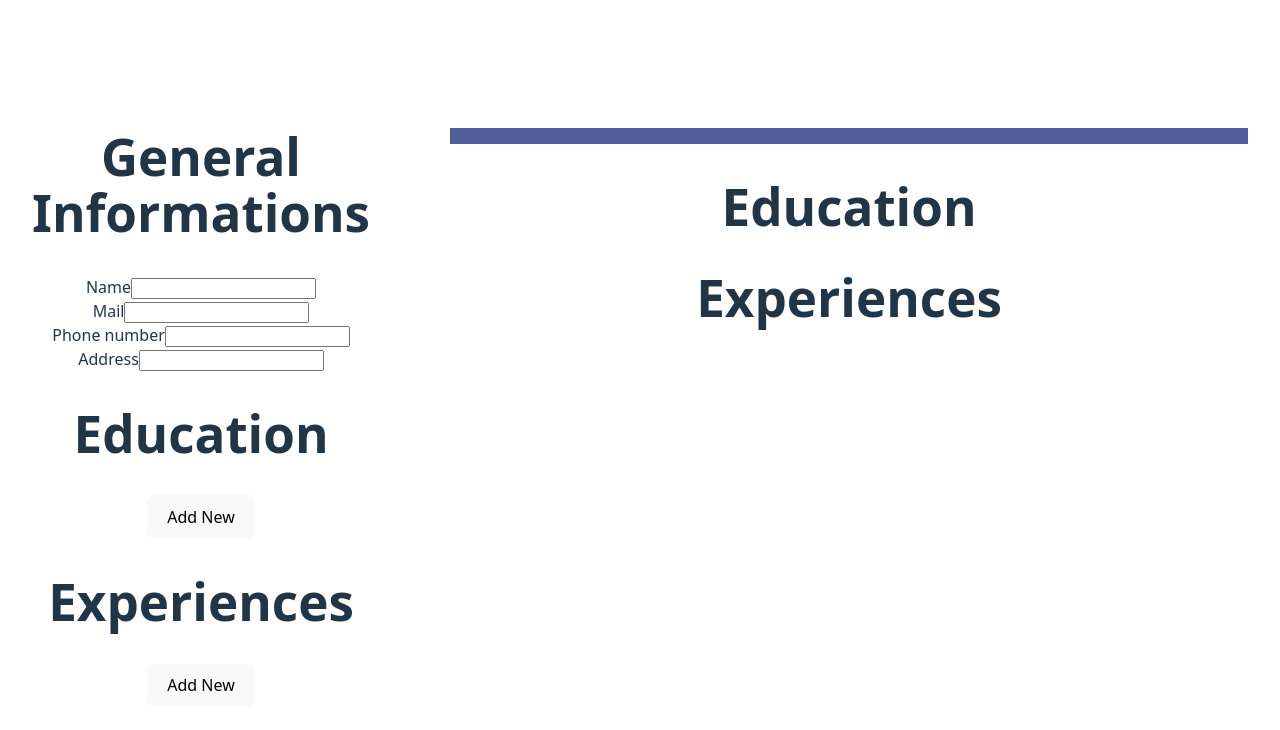
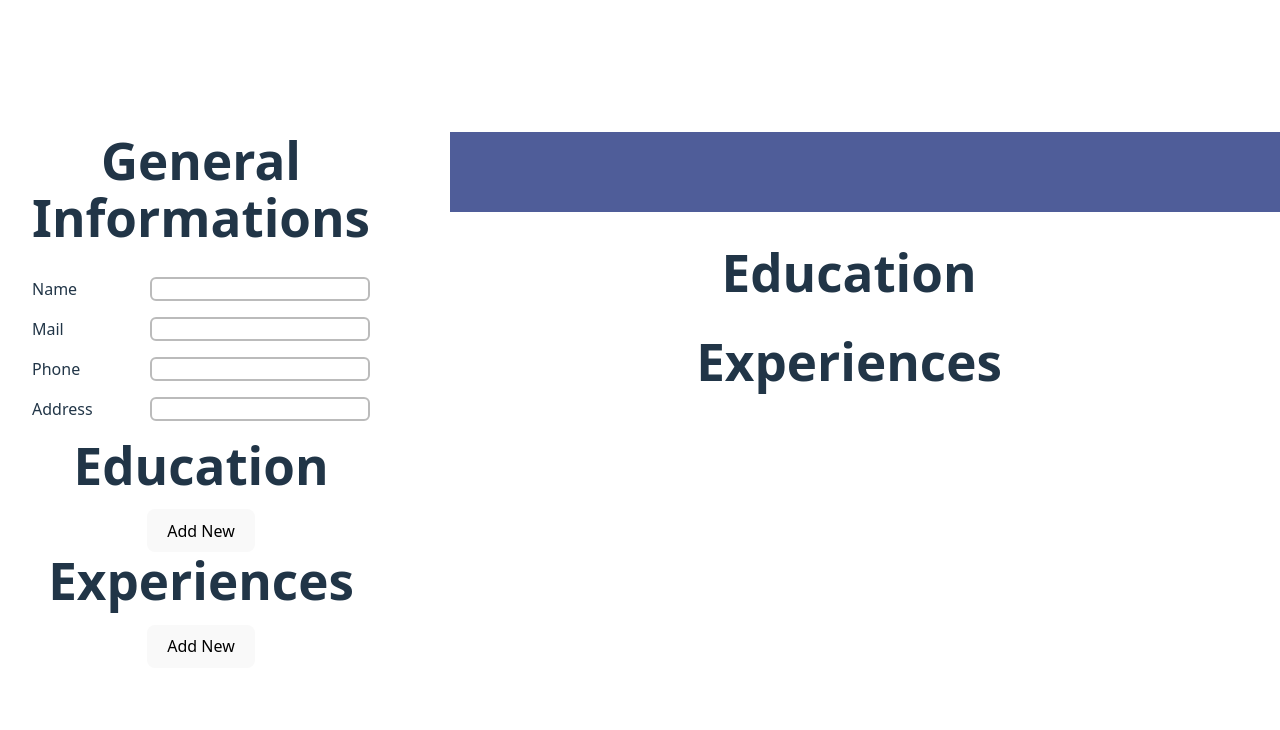
Before and after one commit to DocQuantic/odin-cv, a React (Vite) app: page / in a window 1280 px wide. Shown: the top 730 px of the page. Built offline with nearby package versions, Linux system fonts and the light colour scheme.

Commit message:
Set styling for the app

```diff
--- a/src/App.css
+++ b/src/App.css
@@ -1,3 +1,8 @@
+*{
+  margin: 0;
+  padding: 0;
+}
+
 #root {
   max-width: 1280px;
   margin: 0 auto;
@@ -5,10 +10,62 @@
   text-align: center;
   display: grid;
   grid-template-columns: 1fr 3fr;
-  gap: 5em;
+  gap: 5rem;
 }
 
 form{
   display: flex;
   flex-direction: column;
 }
+
+h1{
+  margin-bottom: 1rem;
+}
+
+.head{
+  width: 100%;
+  background-color: rgb(79, 93, 153);
+  padding: 2rem 1rem;
+  margin-bottom: 2rem;
+}
+
+.info{
+  display: flex;
+  flex-direction: row;
+  gap: 2rem;
+  justify-content: center;
+}
+
+.educ{
+  margin-bottom: 2rem;
+}
+
+.entry{
+  display: grid;
+  text-align: left;
+  grid-template-columns: 1fr 5fr;
+  gap: 0rem 2rem;
+  align-items: center;
+  margin: 0 2rem 1rem 2rem;
+}
+
+li{
+  list-style: none;
+  display: grid;
+  grid-template-columns: 1fr 2fr;
+  gap: 1rem 0.5rem;
+  text-align: left;
+  margin: 1rem 0;
+}
+
+li>button{
+  grid-column: span 2;
+  width: 8rem;
+  text-align: center;
+  margin: auto;
+}
+
+input{
+  border: 2px solid rgb(187, 187, 187);
+  border-radius: 6px;
+}
--- a/src/App.jsx
+++ b/src/App.jsx
@@ -36,19 +36,19 @@ function App() {
     let newEducs
     switch(e.target.name){
       case "school":
-        newEducs = educations.map(educ => educ.id === e.target.parentNode.parentNode.id ? {...educ, school: e.target.value} : educ)
+        newEducs = educations.map(educ => educ.id === e.target.parentNode.id ? {...educ, school: e.target.value} : educ)
         setEducations(newEducs)
         break;
       case "degree":
-        newEducs = educations.map(educ => educ.id === e.target.parentNode.parentNode.id ? {...educ, degree: e.target.value} : educ)
+        newEducs = educations.map(educ => educ.id === e.target.parentNode.id ? {...educ, degree: e.target.value} : educ)
         setEducations(newEducs)
         break;
       case "start-date":
-        newEducs = educations.map(educ => educ.id === e.target.parentNode.parentNode.id ? {...educ, startDate: e.target.value} : educ)
+        newEducs = educations.map(educ => educ.id === e.target.parentNode.id ? {...educ, startDate: e.target.value} : educ)
         setEducations(newEducs)
         break;
       case "end-date":
-        newEducs = educations.map(educ => educ.id === e.target.parentNode.parentNode.id ? {...educ, endDate: e.target.value} : educ)
+        newEducs = educations.map(educ => educ.id === e.target.parentNode.id ? {...educ, endDate: e.target.value} : educ)
         setEducations(newEducs)
         break;
     }
@@ -58,24 +58,24 @@ function App() {
     let newExps
     switch(e.target.name){
       case "company":
-        newExps = experiences.map(exp => exp.id === e.target.parentNode.parentNode.id ? {...exp, company: e.target.value} : exp)
+        newExps = experiences.map(exp => exp.id === e.target.parentNode.id ? {...exp, company: e.target.value} : exp)
         console.log(newExps)
         setExperiences(newExps)
         break;
       case "position":
-        newExps = experiences.map(exp => exp.id === e.target.parentNode.parentNode.id ? {...exp, position: e.target.value} : exp)
+        newExps = experiences.map(exp => exp.id === e.target.parentNode.id ? {...exp, position: e.target.value} : exp)
         setExperiences(newExps)
         break;
       case "description":
-        newExps = experiences.map(exp => exp.id === e.target.parentNode.parentNode.id ? {...exp, description: e.target.value} : exp)
+        newExps = experiences.map(exp => exp.id === e.target.parentNode.id ? {...exp, description: e.target.value} : exp)
         setExperiences(newExps)
         break;
       case "start-date":
-        newExps = experiences.map(exp => exp.id === e.target.parentNode.parentNode.id ? {...exp, startDate: e.target.value} : exp)
+        newExps = experiences.map(exp => exp.id === e.target.parentNode.id ? {...exp, startDate: e.target.value} : exp)
         setExperiences(newExps)
         break;
       case "end-date":
-        newExps = experiences.map(exp => exp.id === e.target.parentNode.parentNode.id ? {...exp, endDate: e.target.value} : exp)
+        newExps = experiences.map(exp => exp.id === e.target.parentNode.id ? {...exp, endDate: e.target.value} : exp)
         setExperiences(newExps)
         break;
     }
--- a/src/components/CV.jsx
+++ b/src/components/CV.jsx
@@ -1,4 +1,3 @@
-import '../styles/CV.css'
 import EducEntry from './EducEntry'
 import ExpEntry from './ExpEntry'
 
--- a/src/components/EducCard.jsx
+++ b/src/components/EducCard.jsx
@@ -2,25 +2,19 @@ function EducCard({ education, onChange, onDel }){
     return (
         <>
             <li key={education.id} id={education.id}>
-                <div className="form-field">
                 <label htmlFor="school">School</label>
                 <input type="text" name="school" id="school" value={education.school} onChange={onChange}></input>
-                </div>
-                <div className="form-field">
+
                 <label htmlFor="degree">Degree</label>
                 <input type="text" name="degree" id="degree" value={education.degree} onChange={onChange}></input>
-                </div>
-                <div className="form-field">
+
                 <label htmlFor="start-date">Start Date</label>
-                    <input type="date" name="start-date" id="start-date" value={education.startDate} onChange={onChange}></input>
-                </div>
-                <div className="form-field">
+                <input type="text" name="start-date" id="start-date" value={education.startDate} onChange={onChange}></input>
+
                 <label htmlFor="end-date">End Date</label>
-                    <input type="date" name="end-date" id="end-date" value={education.endDate} onChange={onChange}></input>
-                </div>
-                <div className="buttons-area">
+                <input type="text" name="end-date" id="end-date" value={education.endDate} onChange={onChange}></input>
+
                 <button onClick={onDel}>Delete</button>
-                </div>
             </li>
             <hr></hr>
         </>
--- a/src/components/EducEntry.jsx
+++ b/src/components/EducEntry.jsx
@@ -1,9 +1,12 @@
 function EducEntry({education}){
     return(
         <>
-            <h2>{education.school}</h2>
-            <h3>{education.startDate} - {education.endDate}</h3>
-            <p>{education.degree}</p>
+            <div className="entry">
+                <p>{education.startDate} - {education.endDate}</p>
+                <h2>{education.school}</h2>
+                <p></p>
+                <p>{education.degree}</p>
+            </div>
         </>
     )
 }
--- a/src/components/ExpCard.jsx
+++ b/src/components/ExpCard.jsx
@@ -2,29 +2,23 @@ function ExpCard({ experience, onChange, onDel }){
     return (
         <>
             <li key={experience.id} id={experience.id}>
-                <div className="form-field">
+
+                <label htmlFor="position">Position</label>
+                <input type="text" name="position" id="position" value={experience.position} onChange={onChange}></input>
+
                 <label htmlFor="company">Company name</label>
                 <input type="text" name="company" id="company" value={experience.company} onChange={onChange}></input>
-                </div>
-                <div className="form-field">
-                    <label htmlFor="position">Position</label>
-                    <input type="text" name="position" id="position" value={experience.position} onChange={onChange}></input>
-                </div>
-                <div className="form-field">
+
                 <label htmlFor="start-date">Start Date</label>
-                    <input type="date" name="start-date" id="start-date" value={experience.startDate} onChange={onChange}></input>
-                </div>
-                <div className="form-field">
+                <input type="text" name="start-date" id="start-date" value={experience.startDate} onChange={onChange}></input>
+
                 <label htmlFor="end-date">End Date</label>
-                    <input type="date" name="end-date" id="end-date" value={experience.endDate} onChange={onChange}></input>
-                </div>
-                <div className="form-field">
+                <input type="text" name="end-date" id="end-date" value={experience.endDate} onChange={onChange}></input>
+
                 <label htmlFor="description">Description</label>
                 <textarea name="description" id="description" rows={5} value={experience.description} onChange={onChange}></textarea>
-                </div>
-                <div className="buttons-area">
+
                 <button onClick={onDel}>Delete</button>
-                </div>
             </li>
             <hr></hr>
         </>
--- a/src/components/ExpEntry.jsx
+++ b/src/components/ExpEntry.jsx
@@ -1,10 +1,14 @@
 function ExpEntry({experience}){
     return(
         <>
-            <h2>{experience.position}</h2>
-            <h3>{experience.company}</h3>
-            <p>{experience.startDate} - {experience.endDate}</p>
-            <p>{experience.description}</p>
+            <div className="entry">
+                <p>{experience.startDate} - {experience.endDate}</p>
+                <h2>{experience.position}</h2>
+                <p></p>
+                <h3>{experience.company}</h3>
+                <p></p>
+                <p>{experience.description}</p>
+            </div>
         </>
     )
 }
--- a/src/components/GeneralForm.jsx
+++ b/src/components/GeneralForm.jsx
@@ -1,25 +1,22 @@
-import '../styles/GeneralForm.css'
-
 function GeneralForm({info, onChange}){
     return(
         <>
             <h1>General Informations</h1>
-            <form action="" method="get">
-                <div className="form-field">
+            <form>
+                <div className="ul">
+                    <li>
                         <label htmlFor="name">Name</label>
                         <input type="text" name="name" id="name" value={info.name} onChange={onChange}></input>
-                </div>
-                <div className="form-field">
+
                         <label htmlFor="mail">Mail</label>
                         <input type="email" name="email" id="email" value={info.mail} onChange={onChange}></input>
-                </div>
-                <div className="form-field">
-                    <label htmlFor="phone">Phone number</label>
+
+                        <label htmlFor="phone">Phone</label>
                         <input type="tel" name="phone" id="phone" value={info.phone} onChange={onChange}></input>
-                </div>
-                <div className="form-field">
+
                         <label htmlFor="address">Address</label>
                         <input type="text" name="address" id="address" value={info.address} onChange={onChange}></input>
+                    </li>
                 </div>
             </form>
         </>
--- a/src/styles/CV.css
+++ /dev/null
@@ -1,11 +0,0 @@
-.head{
-    width: 100%;
-    background-color: rgb(79, 93, 153);
-}
-
-.info{
-    display: flex;
-    flex-direction: row;
-    gap: 2em;
-    justify-content: center;
-}
```
Also changed, not shown: src/styles/GeneralForm.css (deleted). Lines whose indentation alone changed are shown as unchanged.
